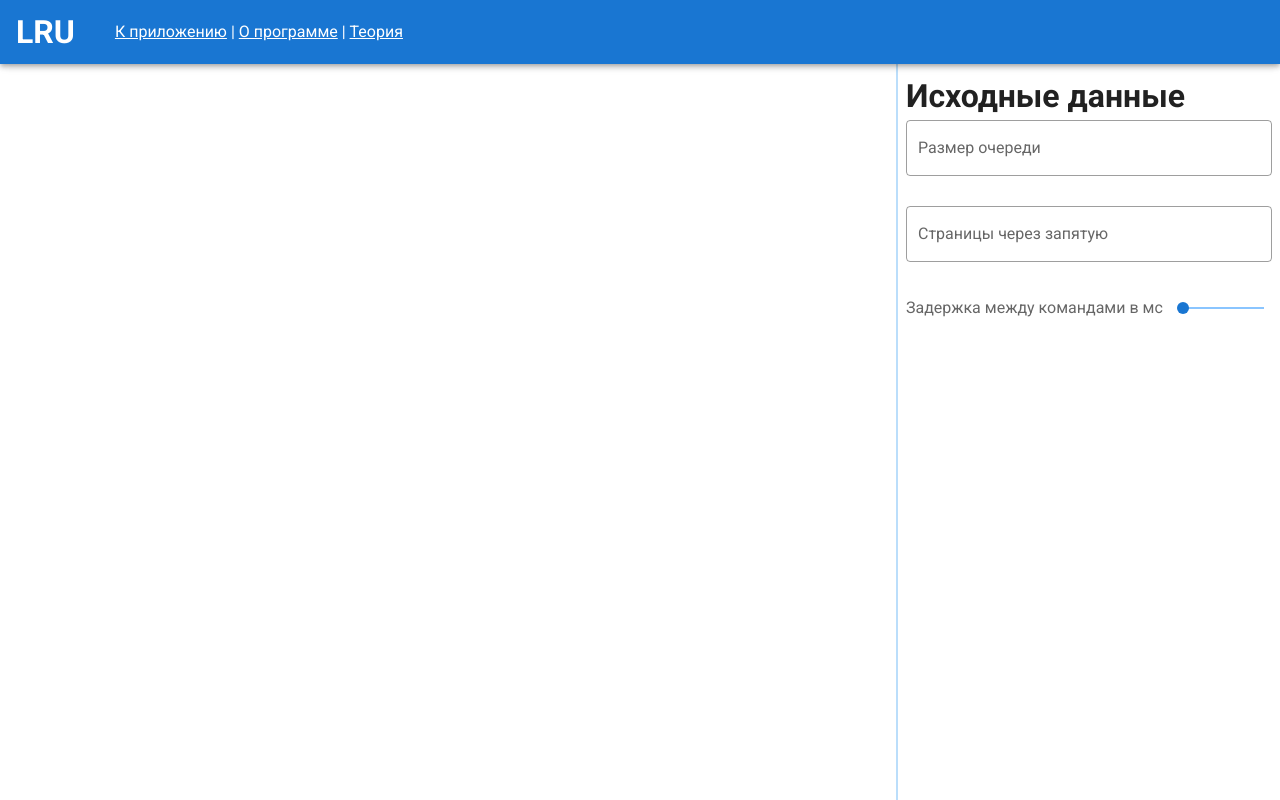
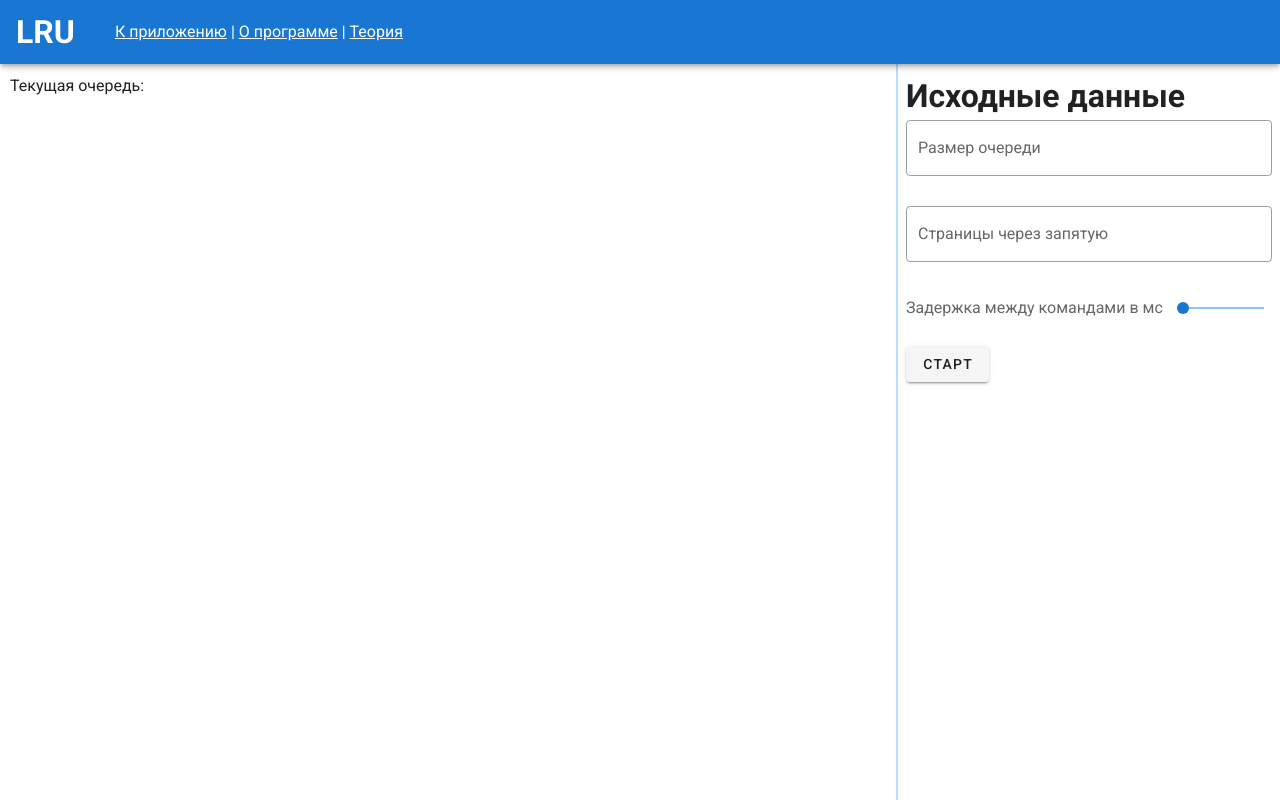
Before and after one commit to aleasper/lru_simulator, a Vue app: page / in a window 1280 px wide. Built offline with nearby package versions, Linux system fonts and the light colour scheme.

Commit message:
Add LRUVisualizer component

```diff
--- /dev/null
+++ b/src/components/LRUVisualizer.vue
@@ -0,0 +1,64 @@
+<template>
+  <div class="visualizer-main-wrapper">
+    <div class="queue-wrapper">
+      <div class="page-list-wrapper">
+        Текущая очередь:
+        <div
+            v-for="(page, index) in pagesList"
+            :key="index"
+            class="page-container"
+        >
+          {{page}}
+        </div>
+      </div>
+
+    </div>
+    <div>
+
+    </div>
+  </div>
+</template>
+
+<script>
+export default {
+  name: "LRUVisualizer",
+  props: ['pagesList', 'queueSize', 'delay'],
+  data: () => ({
+
+  }),
+  methods: {
+    start: function (){
+      console.log('start!');
+    }
+  }
+}
+</script>
+
+<style scoped>
+.visualizer-main-wrapper{
+  width: 100%;
+  height: 100%;
+}
+.queue-wrapper{
+  height: 30%;
+  width: 100%;
+  padding: 10px;
+}
+.page-list-wrapper{
+  width: 100%;
+  height: 100%;
+  display: flex;
+  flex-direction: row;
+  flex-wrap: wrap;
+  align-items: baseline;
+}
+.page-container{
+  font-size: 26px;
+  margin: 4px;
+  padding: 2px;
+  border: 1px solid rgba(0,0,0, 0.1);
+  border-radius: 4px;
+  height: fit-content;
+  width: fit-content;
+}
+</style>
--- a/src/views/Home.vue
+++ b/src/views/Home.vue
@@ -1,10 +1,14 @@
 <template>
   <div class="home home-div">
     <div class="lru-viewer-div">
-
+      <LRUVisualizer
+          ref="LRUVisualizer"
+          v-bind:pages-list="arrayPages"
+          v-bind:queue-size="queueSize"
+          v-bind:delay="delay"
+      ></LRUVisualizer>
     </div>
     <div class="vertical-divider">
-
     </div>
     <div class="lru-settings-div">
       <h1>Исходные данные</h1>
@@ -43,16 +47,21 @@
             v-model="delay"
         ></v-slider>
       </div>
+      <div>
+        <v-btn v-on:click="start">Старт</v-btn>
+      </div>
     </div>
   </div>
 </template>
 
 <script>
 // @ is an alias to /src
+import LRUVisualizer from "@/components/LRUVisualizer";
 
 export default {
   name: 'Home',
   components: {
+    LRUVisualizer
   },
   data:  () => ({
     queueSize: '',
@@ -70,6 +79,9 @@ export default {
         }
       }
       return true;
+    },
+    start: function (){
+      this.$refs.LRUVisualizer.start();
     }
   },
   watch: {
```
